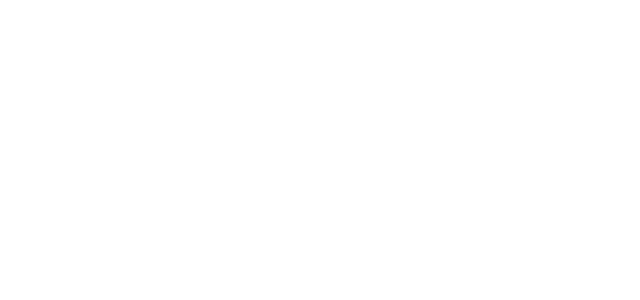
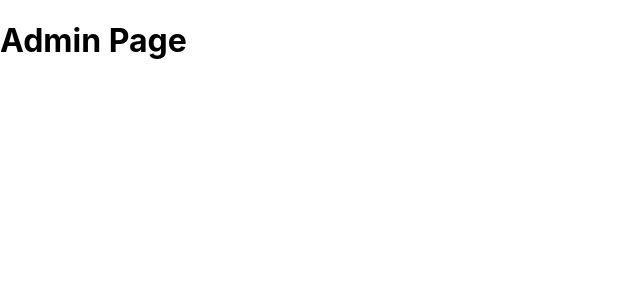
Before and after one commit to AjithCodeCraft/ELECTRON_PROJECT, a React (Create React App) app in the folder app/: page /#/admin in a window 1280 px wide. Before the commit this address had no page. Shown: the top 300 px of the page, without its empty margins (0-640 px from the left). Built offline with nearby package versions, Linux system fonts and the light colour scheme.

Commit message:
adding admin

```diff
--- a/app/src/App.js
+++ b/app/src/App.js
@@ -7,7 +7,7 @@
       <header className="App-header">
         <img src={logo} className="App-logo" alt="logo" />
         <p>
-          Edit <code>src/App.js</code> and save to reload.
+          Edit <code>Ajith</code> andd save to reload.
         </p>
         <a
           className="App-link"
@@ -15,7 +15,7 @@
           target="_blank"
           rel="noopener noreferrer"
         >
-          Learn React
+          hii
         </a>
       </header>
     </div>
--- a/app/src/index.js
+++ b/app/src/index.js
@@ -4,14 +4,18 @@
 import reportWebVitals from './reportWebVitals';
 import { HashRouter, Routes, Route } from 'react-router-dom';
 import { Layout } from './components/Layout';
+import Admin from './pages/admin';
 
 const root = ReactDOM.createRoot(document.getElementById('root'));
 root.render(
   <React.StrictMode>
     <HashRouter>
       <Routes>
-        <Route path="/" element={<Layout />}>
-        </Route>
+        <Route path="/" element={<Layout />}> </Route>
+        <Route path='/admin' element ={<Admin />}></Route>
+
+
+
       </Routes>
     </HashRouter>
   </React.StrictMode>
--- /dev/null
+++ b/app/src/pages/admin.jsx
@@ -0,0 +1,11 @@
+import React from 'react';
+
+const Admin = () => {
+  return (
+    <div>
+      <h1>Admin Page</h1>
+    </div>
+  );
+};
+
+export default Admin;
```
